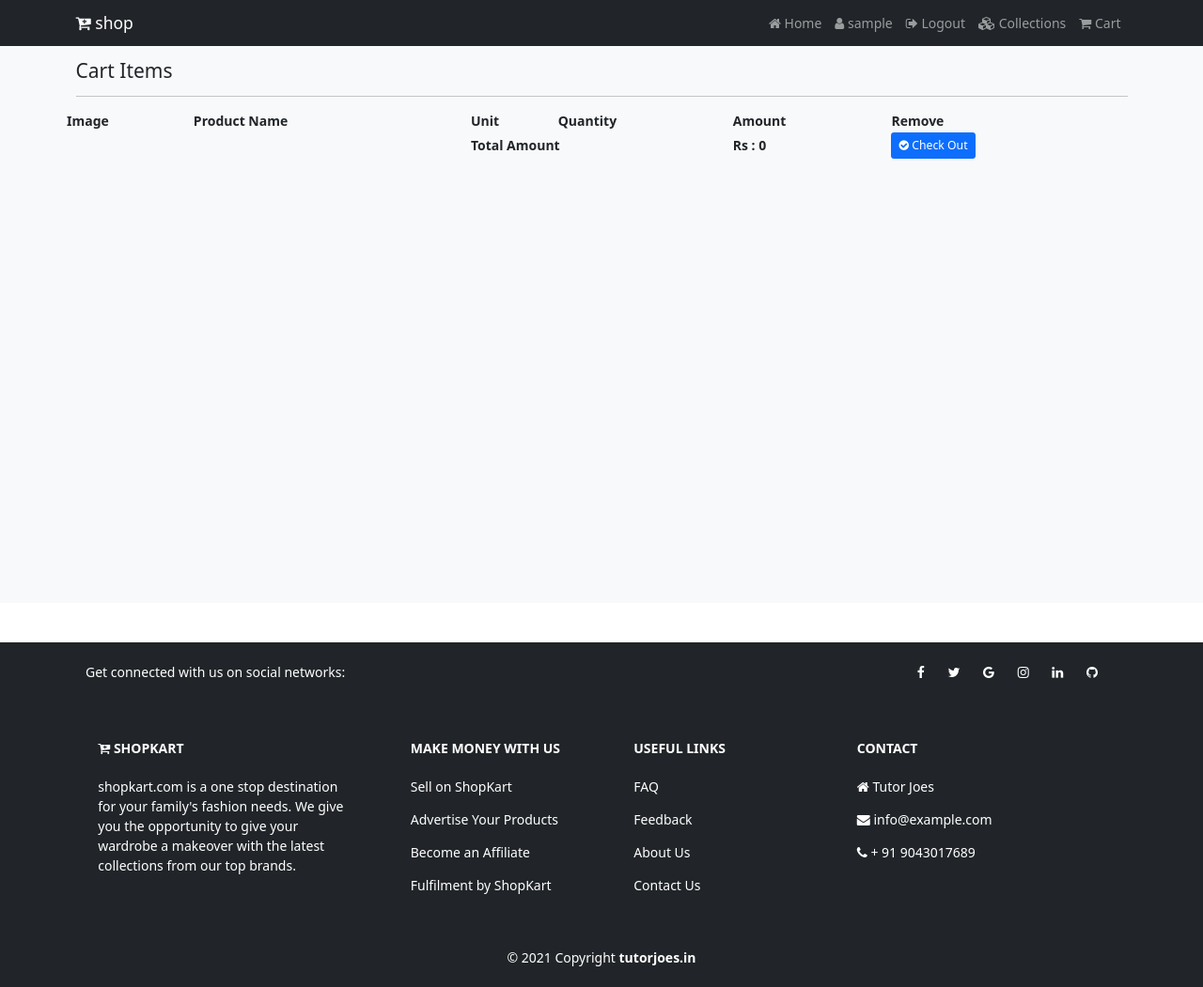
After one commit to kishobigan/e-commerce-django, a Django app: page /cart in a window 1280 px wide. The commit adds this page. Shown: the whole page at 94% size. Run offline with Django 4.2, Linux system fonts and the light colour scheme; the visitor is signed in with stand-in values (Sample User, id 1); data that the repository does not hold is empty.

Commit message:
9-april-2023

```diff
--- a/onlineshop/settings.py
+++ b/onlineshop/settings.py
@@ -82,7 +82,7 @@ DATABASES = {
         'NAME': 'onlineshop',
         'HOST': 'localhost',
         'USER': 'root',
-        'PASSWORD': '',
+        'PASSWORD': 'KISHObigan5176@',
         'PORT': '3306'
     }
 }
--- a/shop/models.py
+++ b/shop/models.py
@@ -34,8 +34,12 @@ class Product(models.Model):
     def __str__(self):
         return self.name
 
-class cart(models.Model):
+class Cart(models.Model):
     user = models.ForeignKey(User, on_delete=models.CASCADE)
     product = models.ForeignKey(Product, on_delete=models.CASCADE)
     product_qty = models.IntegerField(null=False, blank=False)
     created_at = models.DateTimeField(auto_now_add=True)
+
+    @property
+    def total_cost(self):
+        return self.product_qty * self.product.original_price
--- a/shop/templates/shop/INC/navbar.html
+++ b/shop/templates/shop/INC/navbar.html
@@ -15,7 +15,7 @@
             <a class="nav-link" href="{% url 'register' %}"><i class="fa fa-users"></i> Register </a>
           {% endif %}
               <a class="nav-link" href="{% url 'collection' %}"><i class="fa fa-cubes"></i> Collections </a>
-              <a class="nav-link" href="#"><i class="fa fa-shopping-cart"></i> Cart </a>
+              <a class="nav-link" href="{% url 'cart' %}"><i class="fa fa-shopping-cart"></i> Cart </a>
       </div>
     </div>
   </div>
--- /dev/null
+++ b/shop/templates/shop/cart.html
@@ -0,0 +1,60 @@
+{% extends 'shop/layouts/main.html' %}
+{% block title %}
+  Registration | ShopKart
+{% endblock title %}
+{% block content %}
+  <section class="bg-light py-4 my-5" style="min-height:600px;">
+    <div class="container">
+      <div class="row">
+        <div class="col-12">
+          <h4 class="mb-3">Cart  Items</h4>
+          <hr style="border-color:#b8bfc2;">
+        </div>
+
+        <table>
+            <tr>
+                <th>Image</th>
+                <th>Product Name</th>
+                <th>Unit</th>
+                <th>Quantity</th>
+                <th>Amount</th>
+                <th>Remove</th>
+            </tr>
+
+
+            {% for item in cart %}
+           <tr>
+              <td><img src="{{item.product.product_image.url}}" height="75px" alt="{{item.product.name}}"></td>
+              <td>{{item.product.name}}</td>
+              <td>{{item.product.selling_price | stringformat:'d'}}</td>
+              <td>{{item.product_qty}}</td>
+              <td class="amt">{{item.total_cost | stringformat:'d'}}</td>
+              <td><a href="{% url 'remove_cart' item.id %}" onclick="return confirm('Are You Sure? to Remove')" class="btn btn-danger btn-sm"><i class="fa fa-trash"></i> Remove</a></td>
+            </tr>
+            {% endfor %}
+            <tr>
+              <td></td>
+              <td></td>
+              <td colspan="2"><b>Total Amount</b></td>
+              <th id="net">0</th>
+              <td><button class="btn btn-primary btn-sm">
+                <i class="fa fa-check-circle"></i> Check Out
+              </button></td>
+            </tr>
+
+        </table>
+
+      </div>
+      </div>
+  </section>
+
+  <script>
+    const nodes = document.querySelectorAll('.amt');
+    const arr = Array.from(nodes);
+    const res = arr.reduce((acc, curr) => {
+     return acc += Number(curr.textContent)
+    }, 0);
+    document.getElementById("net").innerHTML="Rs : "+res;
+
+  </script>
+{% endblock content %}
--- a/shop/urls.py
+++ b/shop/urls.py
@@ -9,4 +9,7 @@ urlpatterns = [
     path('logout', views.logout_page, name="logout"),
     path('collection/<str:name>', views.collectionview, name="collection"),
     path('collection/<str:cname>/<str:pname>', views.product_details, name="product_details"),
+    path('addtocart', views.add_to_cart, name="addtocart"),
+    path('cart', views.cart_page, name="cart"),
+    path('remove_cart/<str:cid>', views.remove_cart, name="remove_cart"),
 ]
--- a/shop/views.py
+++ b/shop/views.py
@@ -1,3 +1,6 @@
+import json
+
+from django.http import JsonResponse
 from django.shortcuts import render, redirect
 
 from shop.form import CustomUserForm
@@ -9,6 +12,29 @@ from django.contrib.auth import authenticate, login, logout
 def home(request):
     products = Product.objects.filter(trending=1)
     return render(request, "shop/index.html", {"products": products})
+
+def add_to_cart(request):
+    if request.headers.get('x-requested-with') == 'XMLHttpRequest':
+        if request.user.is_authenticated:
+            data = json.load(request)
+            product_qty = data['product_qty']
+            product_id = data['pid']
+            # print(request.user.id)
+            product_status = Product.objects.get(id = product_id)
+            if product_status:
+                if Cart.objects.filter(user = request.user, product_id = product_id):
+                    return JsonResponse({'status': 'Product Already In Cart'})
+                else:
+                    if product_status.quantity >= product_qty:
+                        Cart.objects.create(user=request.user, product_id = product_id, product_qty=product_qty)
+                        return JsonResponse({'status': 'Product Added to cart'})
+                    else:
+                        return JsonResponse({'status': 'Product stock not available'}, status=200)
+        else:
+            return JsonResponse({'status': 'Login to Add Cart'}, status=200)
+    else:
+        return JsonResponse({'status': 'Invalid Access'}, status=200)
+
 
 def collection(request):
     catergory = Catagory.objects.filter(status=0)
@@ -48,7 +74,7 @@ def register(request):
     return render(request, "shop/register.html", {'form':form})
 
 def collectionview(request, name):
-    if(Catagory.objects.filter(name=name, status=0)):
+    if Catagory.objects.filter(name=name, status=0):
         products = Product.objects.filter(catergory__name=name)
         return render(request, "shop/products/index.html", {"products": products, "catergory_name": name})
     else:
@@ -66,3 +92,17 @@ def product_details(request, cname, pname):
     else:
         messages.error(request, "No such catergory Found")
         return redirect('collection')
+
+
+def cart_page(request):
+    if request.user.is_authenticated:
+        cart = Cart.objects.filter(user=request.user)
+        return render(request, "shop/cart.html", {"cart": cart})
+    else:
+        return redirect("/")
+
+
+def remove_cart(request, cid):
+    cartitem = Cart.objects.get(id=cid)
+    cartitem.delete()
+    return redirect("/cart")
```
Also changed, not shown: shop/templates/shop/products/product_detail.html (+35 -4 lines).
